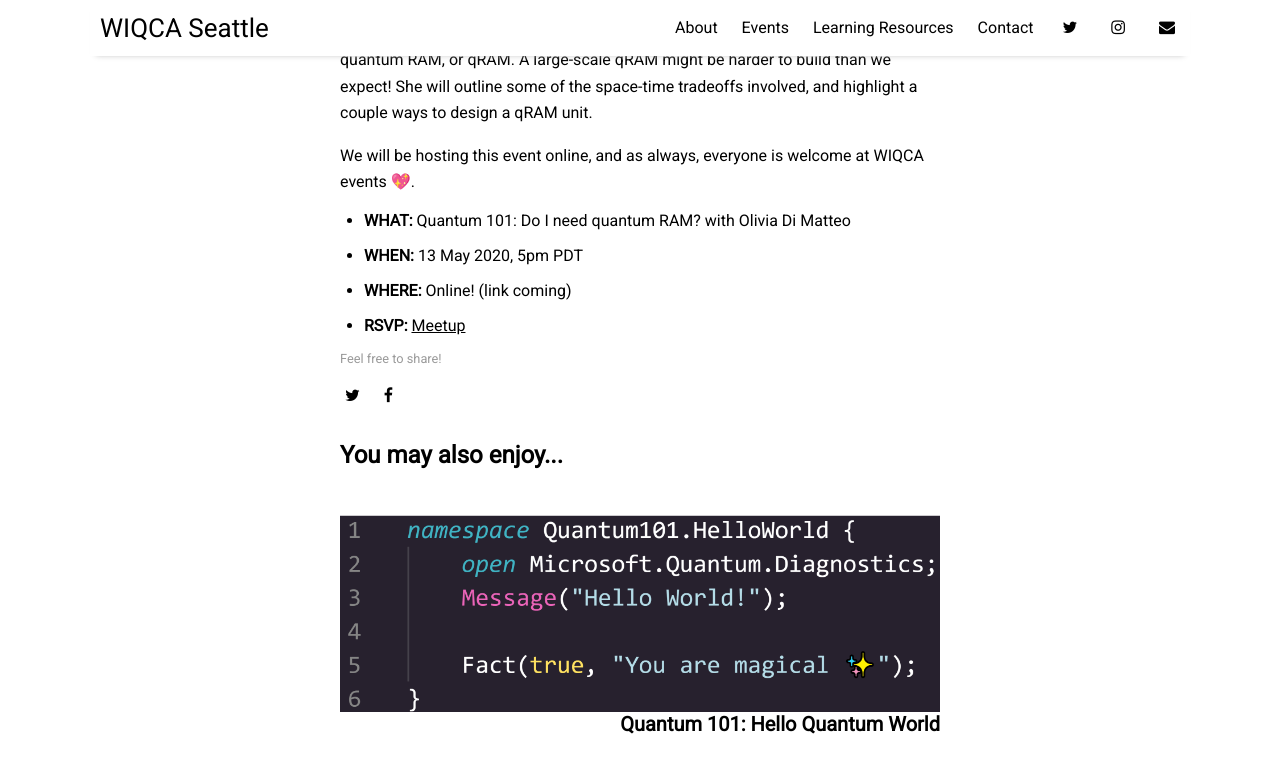
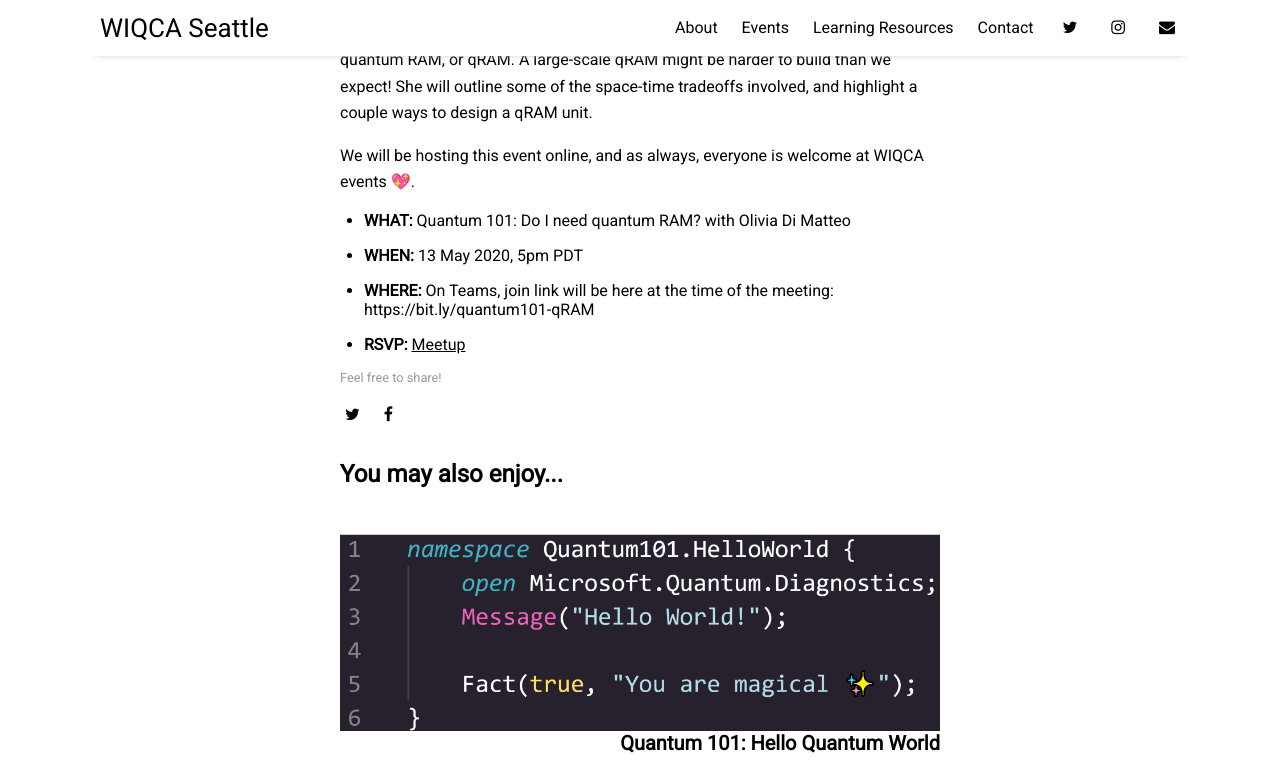
Before and after one commit to wiqca/wiqca, a Jekyll site: the page built from _posts/2020-05-13-quantum101-qml_qram.md, in a window 1280 px wide and 900 px high, scrolled down 630 px, cut to the strip 0-777 px from the top of the window. Built offline with Jekyll 4.4.1, drawn with Linux system fonts in a browser that asks for light colours; nearby versions of some CDN libraries.

Commit message:
Adding links

```diff
--- a/_posts/2020-05-13-quantum101-qml_qram.md
+++ b/_posts/2020-05-13-quantum101-qml_qram.md
@@ -17,5 +17,5 @@
 
 - **WHAT:** Quantum 101: Do I need quantum RAM? with Olivia Di Matteo
 - **WHEN:** 13 May 2020, 5pm PDT
-- **WHERE:** Online! (link coming)
-- **RSVP:** [Meetup](https://www.meetup.com/wiqca-sea/events/)
+- **WHERE:** On Teams, join link will be here at the time of the meeting: https://bit.ly/quantum101-qRAM
+- **RSVP:** [Meetup](https://www.meetup.com/wiqca-sea/events/270449533/)
```
